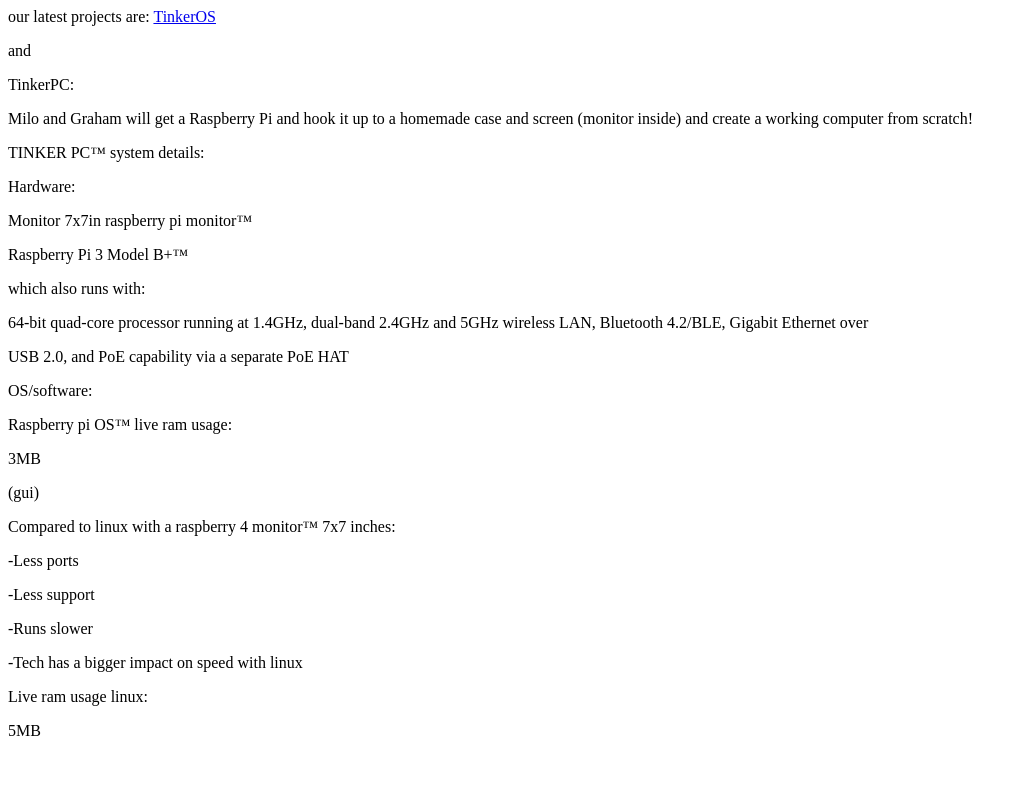
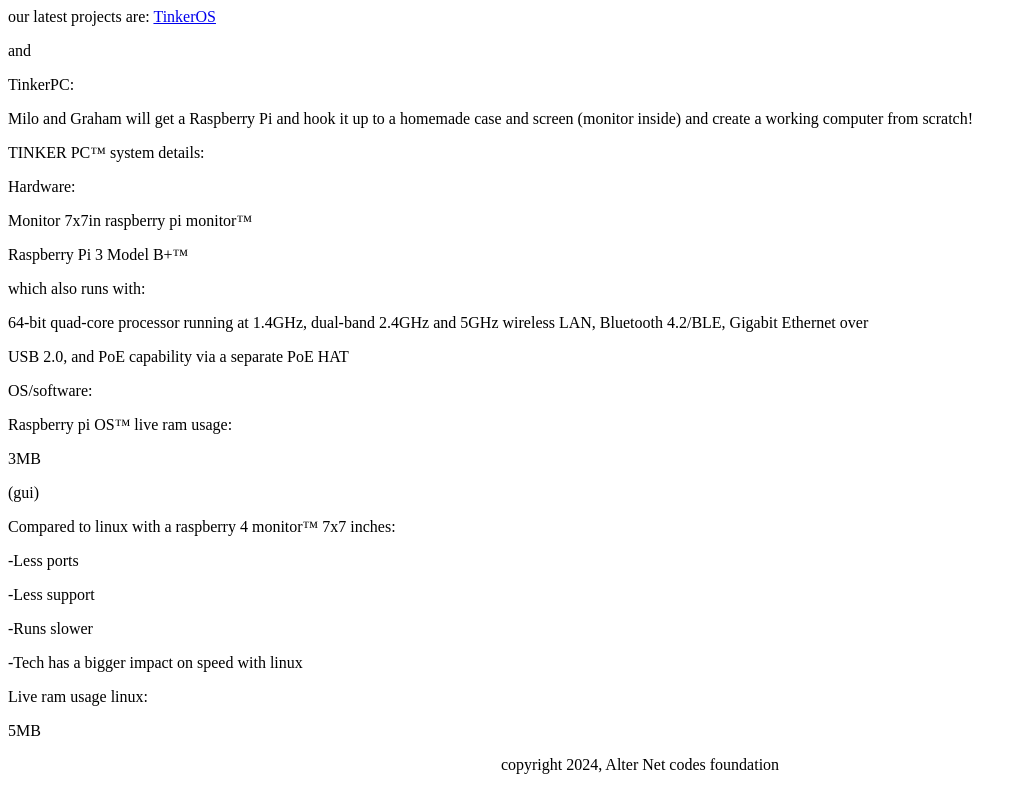
Before and after one commit to webbrowser11/Alter-Net-codes, a plain HTML site: page subpage/index.html in a window 1280 px wide. Shown: the whole page, without its empty margins (0-1027 px from the left). Drawn offline with Linux system fonts and the light colour scheme.

Commit message:
Update index.html

```diff
--- a/subpage/index.html
+++ b/subpage/index.html
@@ -21,3 +21,4 @@
 <p>-Tech has a bigger impact on speed with linux</p>
 <p>Live ram usage linux:</p>
 <p>5MB</p>
+<center>copyright 2024, Alter Net codes foundation</center>
```
